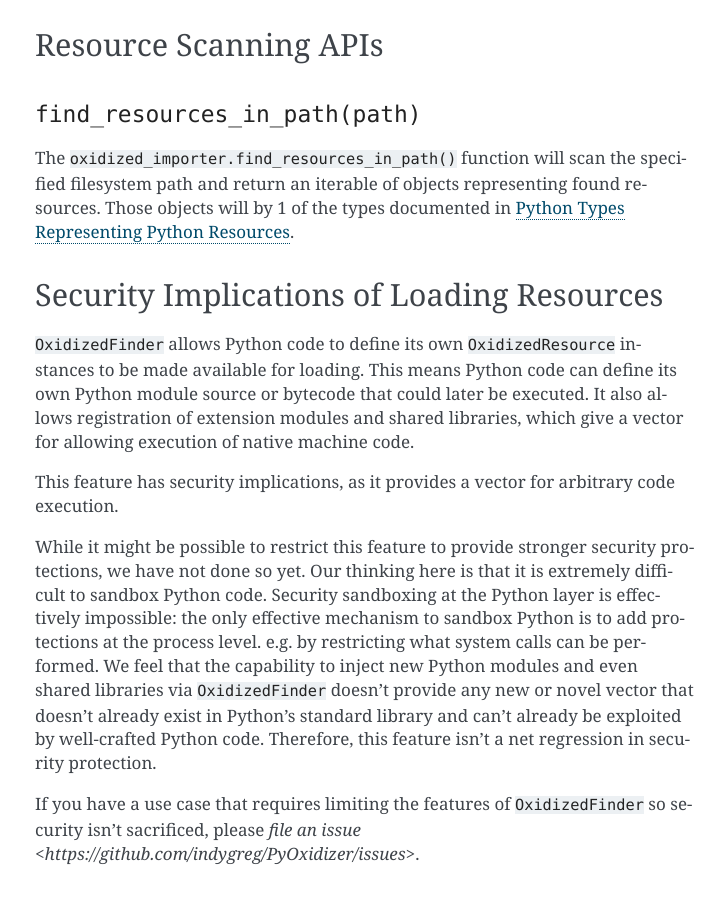
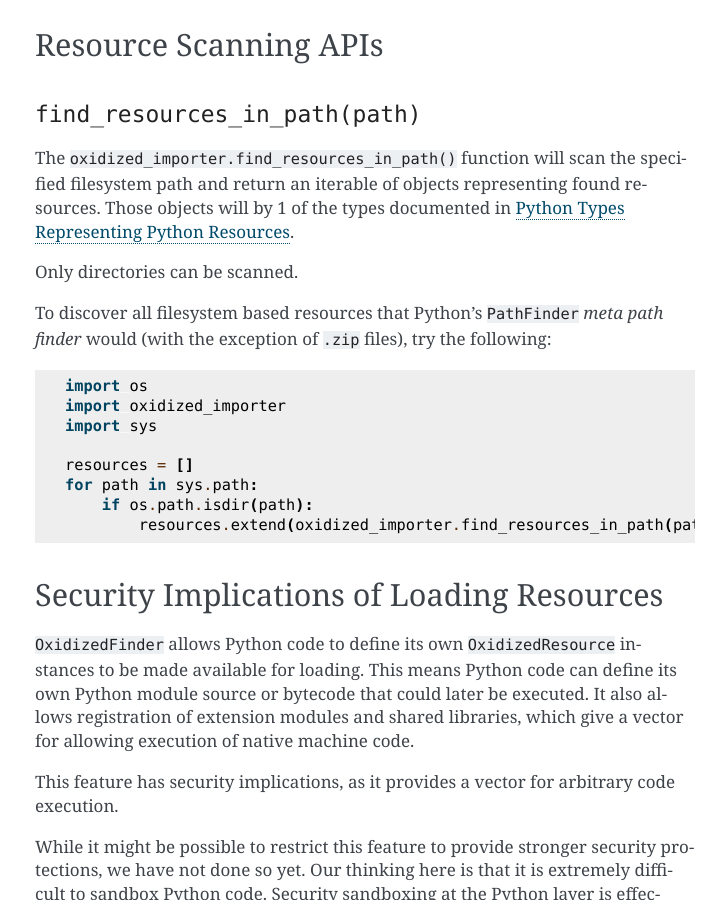
Before and after one commit to indygreg/PyOxidizer, a Sphinx documentation site: the page built from docs/oxidized_importer.rst, in a window 1280 px wide and 900 px high, scrolled down 13277 px. Shown: the whole window, without its empty margins (385-1111 px from the left). Built offline with Sphinx 7.4.7, drawn with Linux system fonts in a browser that asks for light colours; the version number could not be read and is left out.

Commit message:
pyembed: check for directory before scanning
Our resource scanner only supports directories. So check for that
explicitly.

```diff
--- a/docs/oxidized_importer.rst
+++ b/docs/oxidized_importer.rst
@@ -642,6 +642,24 @@
 found resources. Those objects will by 1 of the types documented in
 :ref:`python_resource_types`.
 
+Only directories can be scanned.
+
+To discover all filesystem based resources that Python's ``PathFinder``
+*meta path finder* would (with the exception of ``.zip`` files), try the
+following:
+
+.. code-block:: python
+
+   import os
+   import oxidized_importer
+   import sys
+
+   resources = []
+   for path in sys.path:
+       if os.path.isdir(path):
+           resources.extend(oxidized_importer.find_resources_in_path(path))
+
+
 Security Implications of Loading Resources
 ==========================================
 
```
Also changed, not shown: 2 other files.
